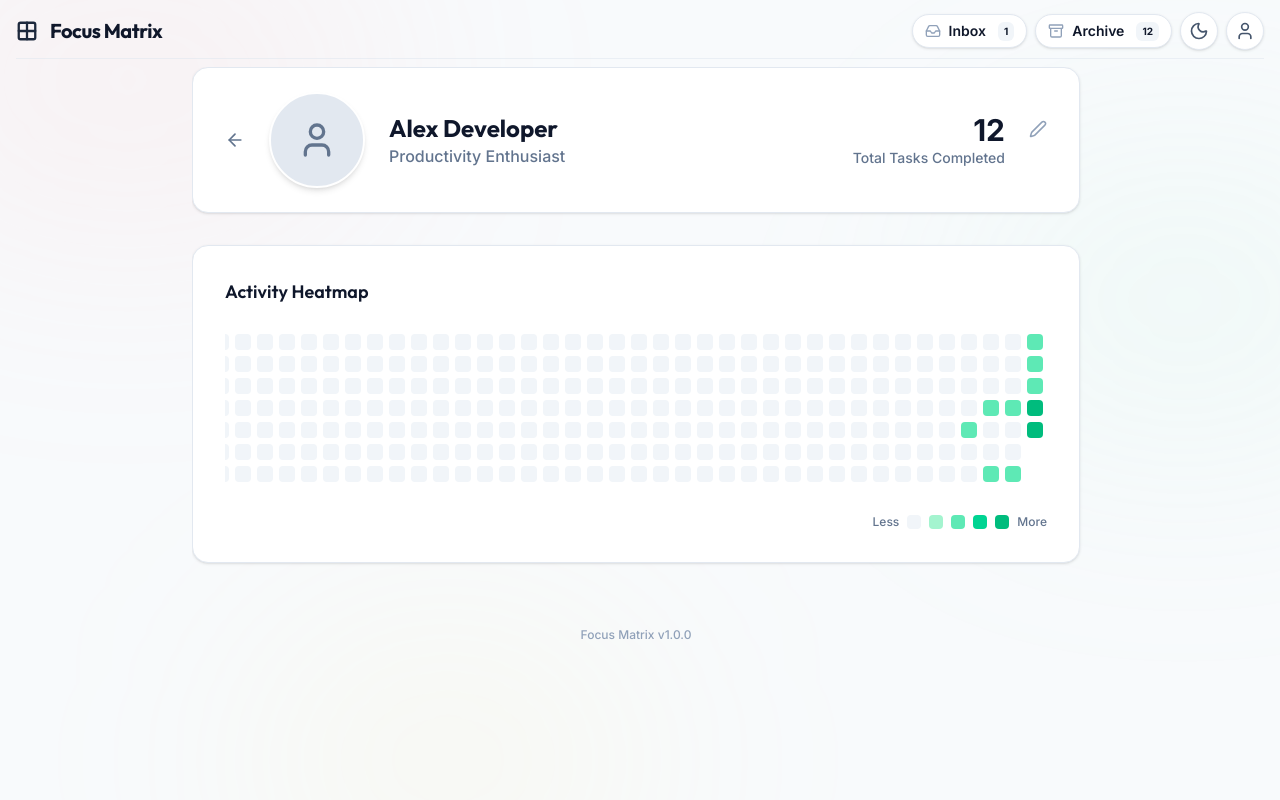
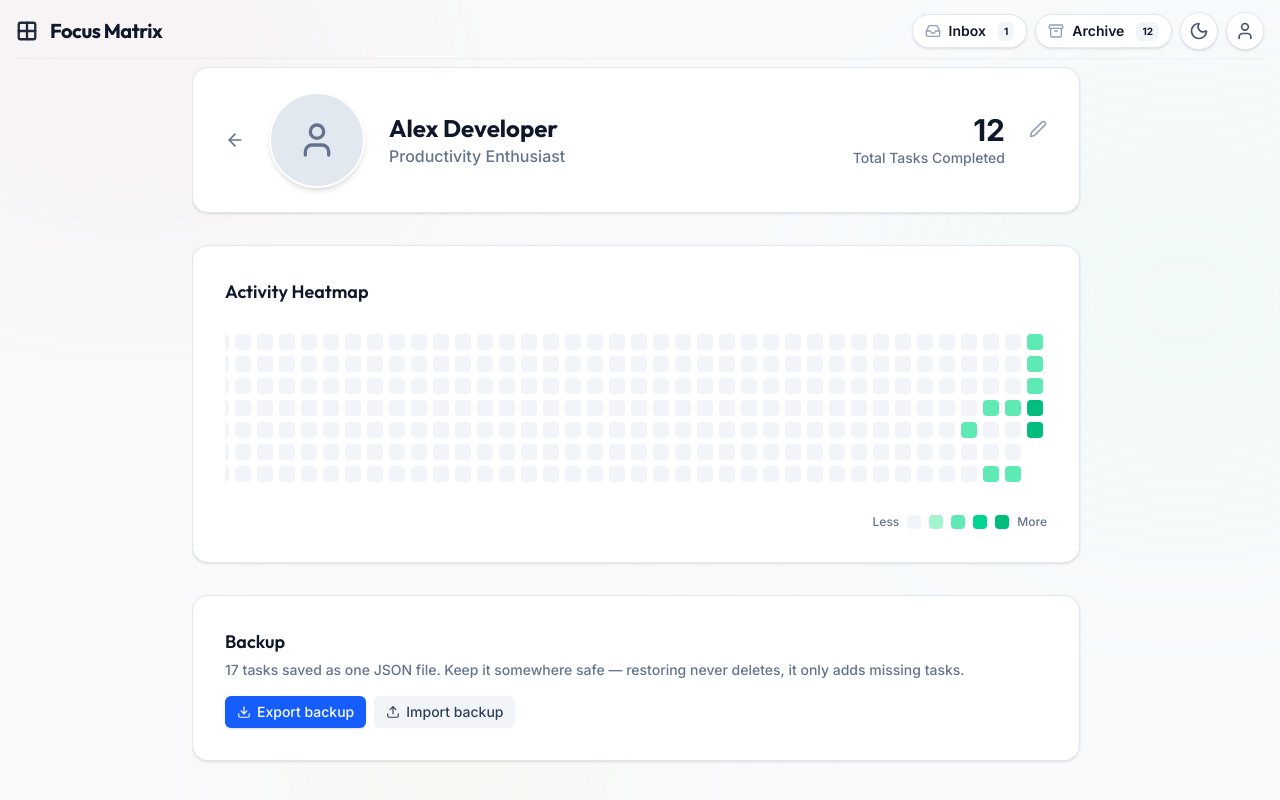
Before and after one commit to shekargoud26/focus-matrix, a React (Vite) app: page /profile in a window 1280 px wide. Built offline with nearby package versions, Linux system fonts and the light colour scheme.

Commit message:
feat: JSON backup export/import for tasks in Profile

```diff
--- a/src/App.tsx
+++ b/src/App.tsx
@@ -275,6 +275,15 @@ export default function App() {
     setTasks(prev => prev.filter(t => t.id !== id));
   };
 
+  /** Restore tasks from a backup file. Merges by id (never deletes). Returns imported count. */
+  const importTasks = async (incoming: Task[]): Promise<number> => {
+    const ids = new Set(tasks.map(t => t.id));
+    const fresh = incoming.filter(t => !ids.has(t.id));
+    if (fresh.length === 0) return 0;
+    setTasks(prev => [...fresh, ...prev]);
+    return fresh.length;
+  };
+
   function handleDragStart(event: DragStartEvent) {
     setActiveId(event.active.id as string);
   }
@@ -500,7 +509,7 @@ export default function App() {
             </>
           } />
 
-          <Route path="/profile" element={<ProfilePage tasks={tasks} profile={profile} onUpdateProfile={setProfile} onUpdateTaskDate={updateTaskDate} />} />
+          <Route path="/profile" element={<ProfilePage tasks={tasks} profile={profile} onUpdateProfile={setProfile} onUpdateTaskDate={updateTaskDate} onImportTasks={importTasks} />} />
         </Routes>
       </div>
 
--- /dev/null
+++ b/src/lib/backup.ts
@@ -0,0 +1,60 @@
+import type { Profile, QuadrantId, Task } from '../types';
+
+const VALID_QUADRANTS: QuadrantId[] = ['q1', 'q2', 'q3', 'q4', 'inbox'];
+
+export interface BackupFile {
+  app: 'focus-matrix';
+  version: 1;
+  exportedAt: number;
+  profile: Profile;
+  tasks: Task[];
+}
+
+export function buildBackup(tasks: Task[], profile: Profile): BackupFile {
+  return { app: 'focus-matrix', version: 1, exportedAt: Date.now(), profile, tasks };
+}
+
+function sanitizeTask(t: unknown): Task | null {
+  if (!t || typeof t !== 'object') return null;
+  const r = t as Record<string, unknown>;
+  if (typeof r.id !== 'string' || typeof r.title !== 'string') return null;
+  const quadrantId = VALID_QUADRANTS.includes(r.quadrantId as QuadrantId)
+    ? (r.quadrantId as QuadrantId)
+    : 'inbox';
+  return {
+    id: r.id,
+    title: r.title,
+    description: typeof r.description === 'string' ? r.description : undefined,
+    quadrantId,
+    completed: r.completed === true,
+    createdAt: typeof r.createdAt === 'number' ? r.createdAt : Date.now(),
+    closedAt: typeof r.closedAt === 'number' ? r.closedAt : undefined,
+    starred: r.starred === true ? true : undefined,
+  };
+}
+
+// ponytail: accepts bare Task[] too (older/hand-made backups), not just {tasks:[...]}.
+export function parseBackup(text: string): { tasks: Task[]; profile?: Profile } {
+  const raw: unknown = JSON.parse(text);
+  const list = Array.isArray(raw) ? raw : (raw as { tasks?: unknown }).tasks;
+  if (!Array.isArray(list)) throw new Error('Not a Focus Matrix backup (expected a task list).');
+  const tasks = list.map(sanitizeTask).filter((t): t is Task => t !== null);
+  const maybeProfile = (raw as { profile?: unknown }).profile as Partial<Profile> | undefined;
+  const profile =
+    maybeProfile && typeof maybeProfile.name === 'string'
+      ? { name: maybeProfile.name, title: typeof maybeProfile.title === 'string' ? maybeProfile.title : '' }
+      : undefined;
+  return { tasks, profile };
+}
+
+export function downloadBackup(tasks: Task[], profile: Profile): void {
+  const blob = new Blob([JSON.stringify(buildBackup(tasks, profile), null, 2)], {
+    type: 'application/json',
+  });
+  const url = URL.createObjectURL(blob);
+  const a = document.createElement('a');
+  a.href = url;
+  a.download = `focus-matrix-backup-${new Date().toISOString().split('T')[0]}.json`;
+  a.click();
+  URL.revokeObjectURL(url);
+}
--- a/src/pages/ProfilePage.tsx
+++ b/src/pages/ProfilePage.tsx
@@ -1,6 +1,6 @@
-import React, { useMemo, useState } from 'react';
+import React, { useMemo, useRef, useState } from 'react';
 import { Task, Profile } from '../types';
-import { User, ArrowLeft, Edit2, Check, X, Calendar, CheckCircle2 } from 'lucide-react';
+import { User, ArrowLeft, Edit2, Check, X, Calendar, CheckCircle2, Download, Upload } from 'lucide-react';
 import { Link } from 'react-router-dom';
 import { cn } from '../lib/utils';
 import { motion, AnimatePresence } from 'motion/react';
@@ -8,20 +8,41 @@ import * as Tooltip from '@radix-ui/react-tooltip';
 import Markdown from 'react-markdown';
 import remarkGfm from 'remark-gfm';
 import DatePicker from '../components/DatePicker';
+import { downloadBackup, parseBackup } from '../lib/backup';
 
 interface Props {
   tasks: Task[];
   profile: Profile;
   onUpdateProfile: (profile: Profile) => void;
   onUpdateTaskDate?: (id: string, newDate: number) => void;
+  onImportTasks?: (tasks: Task[]) => Promise<number>;
 }
 
-export default function ProfilePage({ tasks, profile, onUpdateProfile, onUpdateTaskDate }: Props) {
+export default function ProfilePage({ tasks, profile, onUpdateProfile, onUpdateTaskDate, onImportTasks }: Props) {
   const [isEditing, setIsEditing] = useState(false);
   const [editName, setEditName] = useState(profile.name);
   const [editTitle, setEditTitle] = useState(profile.title);
   const [selectedDate, setSelectedDate] = useState<string | null>(null);
   const [editingDateId, setEditingDateId] = useState<string | null>(null);
+  const [backupMsg, setBackupMsg] = useState<string | null>(null);
+  const [backupError, setBackupError] = useState(false);
+  const fileRef = useRef<HTMLInputElement>(null);
+
+  const handleImportFile = async (e: React.ChangeEvent<HTMLInputElement>) => {
+    const file = e.target.files?.[0];
+    e.target.value = '';
+    if (!file || !onImportTasks) return;
+    try {
+      const { tasks: incoming, profile: incomingProfile } = parseBackup(await file.text());
+      const count = await onImportTasks(incoming);
+      if (incomingProfile) onUpdateProfile(incomingProfile);
+      setBackupError(false);
+      setBackupMsg(count > 0 ? `Restored ${count} task${count === 1 ? '' : 's'}.` : 'Backup already matches — nothing new to restore.');
+    } catch {
+      setBackupError(true);
+      setBackupMsg('Could not read that file. Pick a Focus Matrix JSON backup.');
+    }
+  };
 
   const selectedTasks = useMemo(() => {
     if (!selectedDate) return [];
@@ -339,6 +360,36 @@ export default function ProfilePage({ tasks, profile, onUpdateProfile, onUpdateT
           </AnimatePresence>
         </div>
 
+        <div className="bg-white dark:bg-slate-900 rounded-2xl shadow-sm border border-slate-200 dark:border-slate-800 p-6 sm:p-8">
+          <h3 className="text-lg font-semibold text-slate-900 dark:text-white">Backup</h3>
+          <p className="text-sm text-slate-500 dark:text-slate-400 font-medium mt-1">
+            {tasks.length} task{tasks.length === 1 ? '' : 's'} saved as one JSON file. Keep it somewhere safe — restoring never deletes, it only adds missing tasks.
+          </p>
+          <div className="flex flex-wrap gap-2 mt-4">
+            <button
+              onClick={() => { downloadBackup(tasks, profile); setBackupError(false); setBackupMsg('Backup downloaded.'); }}
+              className="flex items-center gap-1.5 px-3 py-1.5 bg-blue-600 hover:bg-blue-700 text-white text-sm font-medium rounded-md shadow-sm transition-colors focus:outline-none focus-visible:ring-2 focus-visible:ring-blue-500/50"
+            >
+              <Download size={14} />
+              Export backup
+            </button>
+            <button
+              onClick={() => fileRef.current?.click()}
+              disabled={!onImportTasks}
+              className="flex items-center gap-1.5 px-3 py-1.5 bg-slate-100 hover:bg-slate-200 dark:bg-slate-800 dark:hover:bg-slate-700 text-slate-700 dark:text-slate-300 text-sm font-medium rounded-md transition-colors focus:outline-none focus-visible:ring-2 focus-visible:ring-blue-500/50 disabled:opacity-50"
+            >
+              <Upload size={14} />
+              Import backup
+            </button>
+            <input ref={fileRef} type="file" accept="application/json,.json" className="hidden" onChange={handleImportFile} />
+          </div>
+          {backupMsg && (
+            <p className={cn("text-xs font-medium mt-3", backupError ? "text-red-500" : "text-emerald-600 dark:text-emerald-400")}>
+              {backupMsg}
+            </p>
+          )}
+        </div>
+
         <div className="text-center mt-8">
           <p className="text-xs text-slate-400 dark:text-slate-500 font-medium">
             Focus Matrix v1.0.0
```
